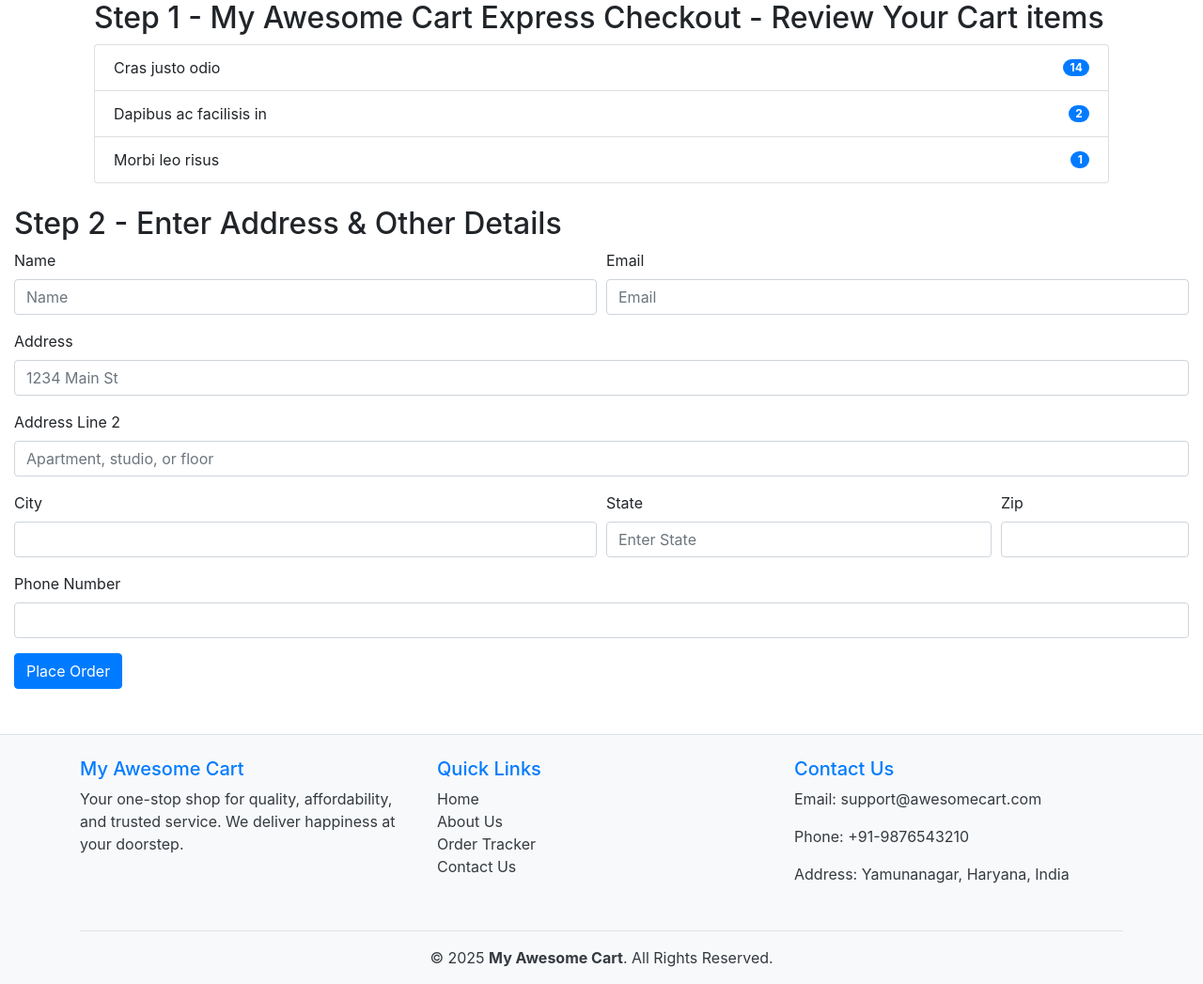
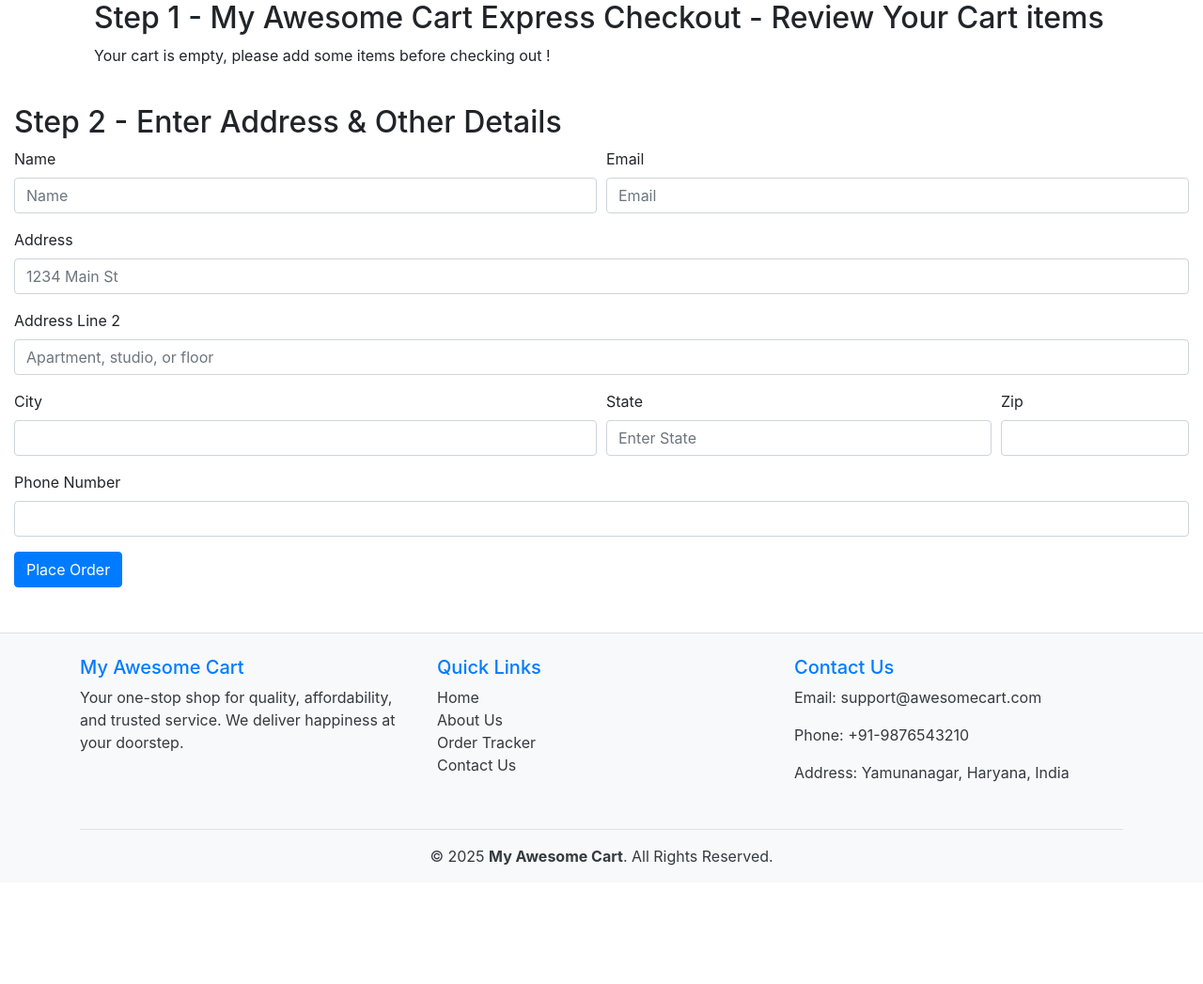
Before and after one commit to manaschawla/ecomwebsite, a Django app: page /shop/checkout/ in a window 1280 px wide. Shown: the part 56-1103 px from the top of the page at 94% size. After the commit the page ends 977 px from the top, so only its background shows below. Run offline with Django 5.2, Linux system fonts and the light colour scheme; some libraries are stand-ins or nearby versions.

Commit message:
completed the checkout page

```diff
--- a/shop/templates/shop/checkout.html
+++ b/shop/templates/shop/checkout.html
@@ -4,66 +4,88 @@
 <div class="container">
     <div class="col">
         <h2> Step 1 - My Awesome Cart Express Checkout - Review Your Cart items </h2>
-        <div id='items'>
-            <ul class="list-group">
-                <li class="list-group-item d-flex justify-content-between align-items-center">
-                    Cras justo odio
-                    <span class="badge badge-primary badge-pill">14</span>
-                </li>
-                <li class="list-group-item d-flex justify-content-between align-items-center">
-                    Dapibus ac facilisis in
-                    <span class="badge badge-primary badge-pill">2</span>
-                </li>
-                <li class="list-group-item d-flex justify-content-between align-items-center">
-                    Morbi leo risus
-                    <span class="badge badge-primary badge-pill">1</span>
-                </li>
+        <div>
+            <ul class="list-group" id='items'>
             </ul>
         </div>
     </div>
 </div>
   <div class="col my-4">
         <h2> Step 2 - Enter Address & Other Details</h2>
-        <form>
+        <form method="post" action="/shop/checkout/" id = "myForm">
+                      {% csrf_token %}
+            <input type="hidden" name="itemsJson" id="itemsJson">
             <div class="form-row">
                 <div class="form-group col-md-6">
                     <label for="name">Name</label>
-                    <input type="name" class="form-control" id="name" placeholder="Name">
+                    <input type="name" class="form-control" id="name" name="name" placeholder="Name">
                 </div>
                 <div class="form-group col-md-6">
                     <label for="inputEmail4">Email</label>
-                    <input type="email" class="form-control" id="inputEmail4" placeholder="Email">
+                    <input type="email" class="form-control" id="inputEmail4" name="inputEmail4" placeholder="Email">
                 </div>
             </div>
             <div class="form-group">
                 <label for="inputAddress">Address</label>
-                <input type="text" class="form-control" id="inputAddress" placeholder="1234 Main St">
+                <input type="text" class="form-control" id="inputAddress" name="inputAddress" placeholder="1234 Main St">
             </div>
             <div class="form-group">
                 <label for="inputAddress2">Address Line 2</label>
-                <input type="text" class="form-control" id="inputAddress2" placeholder="Apartment, studio, or floor">
+                <input type="text" class="form-control" id="inputAddress2" name="inputAddress2" placeholder="Apartment, studio, or floor">
             </div>
             <div class="form-row">
                 <div class="form-group col-md-6">
                     <label for="inputCity">City</label>
-                    <input type="text" class="form-control" id="inputCity">
+                    <input type="text" class="form-control" id="inputCity" name="inputCity">
                 </div>
                 <div class="form-group col-md-4">
                     <label for="inputState">State</label>
-                    <input type="text" class="form-control" id="inputAddress" placeholder="Enter State">
+                    <input type="text" class="form-control" id="inputState" name="inputState" placeholder="Enter State">
                     </select>
                 </div>
                 <div class="form-group col-md-2">
                     <label for="inputZip">Zip</label>
-                    <input type="text" class="form-control" id="inputZip">
+                    <input type="text" class="form-control" id="inputZip" name="inputZip">
                 </div>
             </div>
             <div class="form-group">
                 <label for="inputZip">Phone Number</label>
-                <input type="tel" class="form-control" id="inputPhone">
+                <input type="tel" class="form-control" id="inputPhone" name="inputPhone">
             </div>
             <button type="submit" class="btn btn-primary">Place Order</button>
         </form>
     </div>
 </div>
-{%endblock%}
+<script src="https://code.jquery.com/jquery-3.6.0.min.js"></script>
+<script>
+    if (localStorage.getItem('cart') == null) {
+    var cart = {};
+} else {
+    cart = JSON.parse(localStorage.getItem('cart'));
+}
+console.log(cart);
+if ($.isEmptyObject(cart)) {
+    // If object is empty
+    mystr = "<p>Your cart is empty, please add some items before checking out ! </p>"
+    $('#items').append(mystr);
+}
+else{
+for (item in cart) {
+
+    let name = cart[item][1];
+    let qty = cart[item][0];
+    mystr = `        <li class="list-group-item d-flex justify-content-between align-items-center">
+                   ${name}
+                    <span class="badge badge-primary badge-pill">${qty}</span>
+                </li>`
+    $('#items').append(mystr);
+}
+}
+$('#itemsJson').val(JSON.stringify(cart));
+{% if thank %}
+alert("Thanks for ordering with us. Your order id is {{id}}. Use it to track your order using our order tracker")
+localStorage.clear();
+document.location="/shop";
+{%endif%}
+</script>
+ {%endblock%}
```
